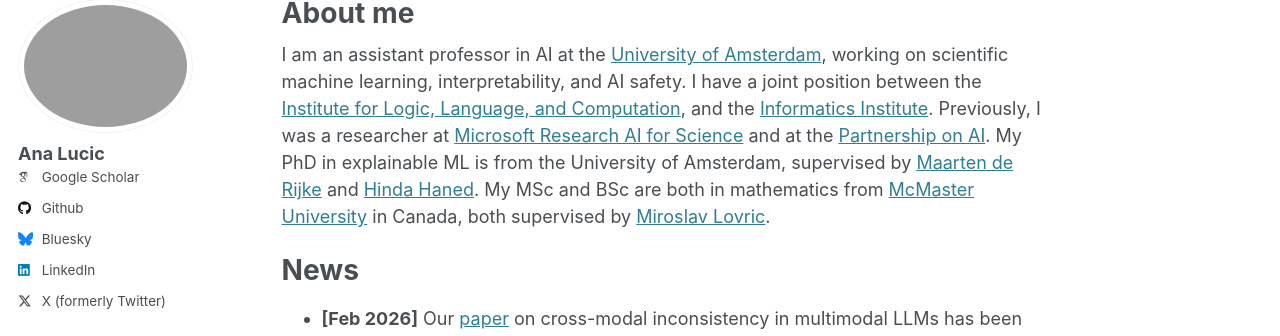
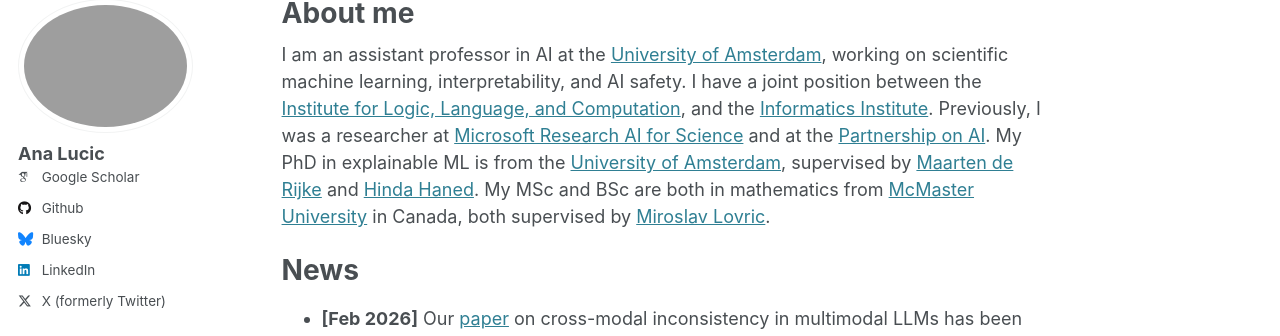
Before and after one commit to a-lucic/a-lucic.github.io, a Jekyll site: the page built from _pages/about.md, in a window 1280 px wide and 900 px high. Shown: the part 107-443 px from the top of the window. Built offline with Jekyll 4.4.1, drawn with Linux system fonts in a browser that asks for light colours; some web fonts are replaced; part of the change alters nothing that is shown.

```diff
--- a/_pages/about.md
+++ b/_pages/about.md
@@ -9,7 +9,7 @@ redirect_from:
 I am an assistant professor in AI at the [University of Amsterdam](https://www.uva.nl), working on scientific machine learning, interpretability, and AI safety.
 I have a joint position between the [Institute for Logic, Language, and Computation](https://www.illc.uva.nl), and the [Informatics Institute](https://ivi.uva.nl).
 Previously, I was a researcher at [Microsoft Research AI for Science](https://www.microsoft.com/en-us/research/lab/microsoft-research-ai-for-science/) and at the [Partnership on AI](https://partnershiponai.org).
-My PhD in explainable ML is from the University of Amsterdam, supervised by [Maarten de Rijke](https://staff.fnwi.uva.nl/m.derijke/) and [Hinda Haned](https://hindantation.github.io).
+My PhD in explainable ML is from the [University of Amsterdam](https://www.uva.nl/en), supervised by [Maarten de Rijke](https://staff.fnwi.uva.nl/m.derijke/) and [Hinda Haned](https://hindantation.github.io).
 My MSc and BSc are both in mathematics from [McMaster University](https://math.mcmaster.ca) in Canada, both supervised by [Miroslav Lovric](https://math.mcmaster.ca/lovric/lovric.html).
 
 # News
```
